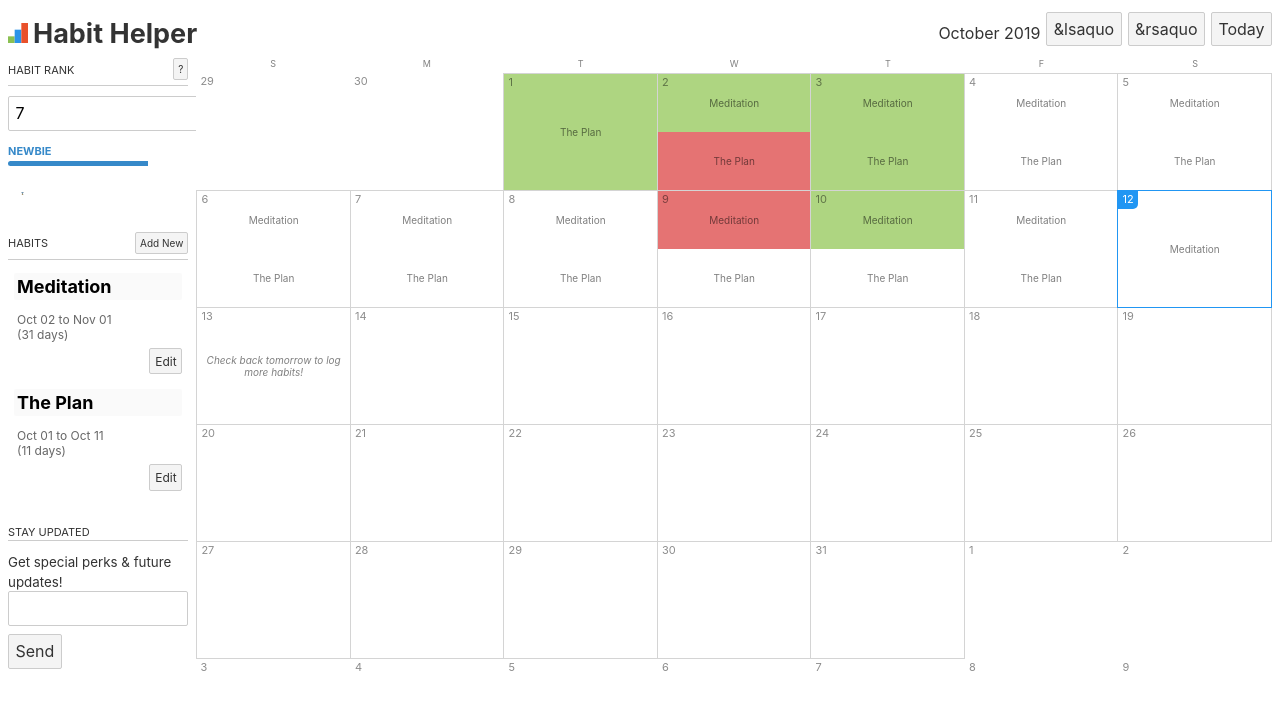
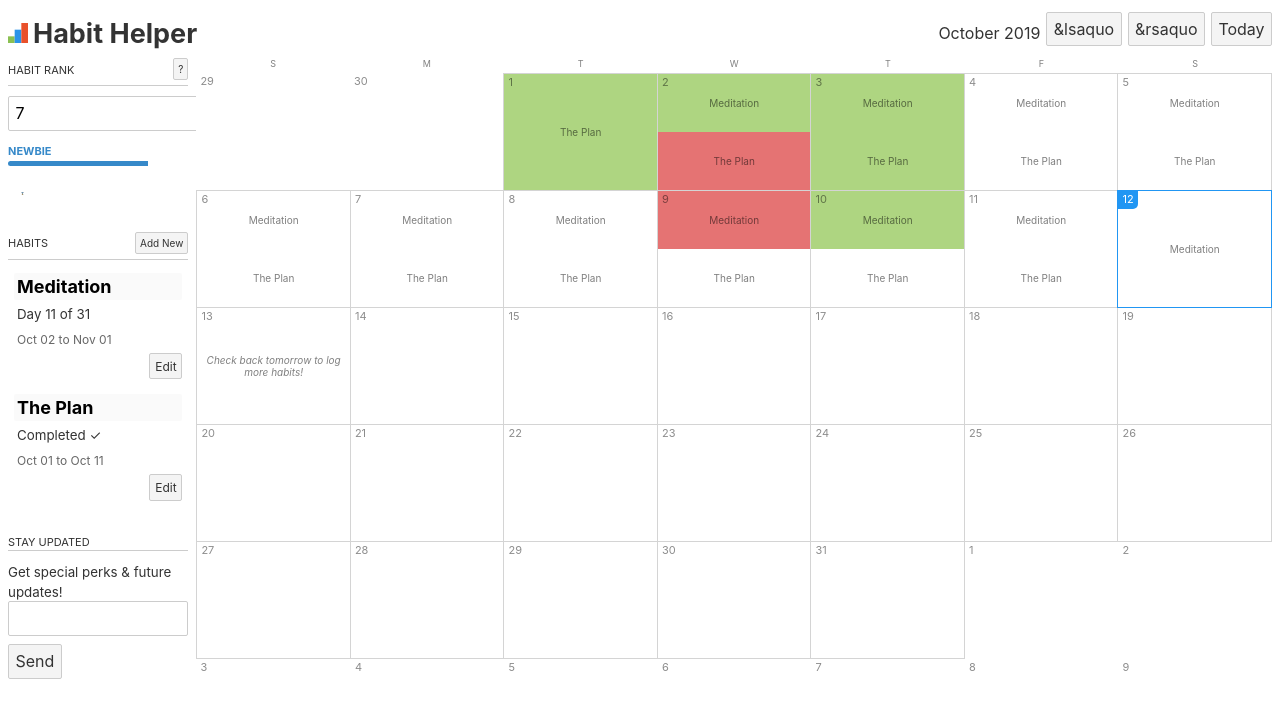
Before and after one commit to pooriajr/hh-svelte, a Svelte app: page / in a window 1280 px wide. Shown: the top 718 px of the page. Built offline with nearby package versions, Linux system fonts and the light colour scheme.

Commit message:
marked completed habits

```diff
--- a/src/App.svelte
+++ b/src/App.svelte
@@ -320,10 +320,13 @@
             <button on:click|preventDefault="{() => {updateDates(habit.id)}}">Update Dates</button>
             {:else}
             <input class="title" disabled value="{habit.title}" placeholder="Title" />
+            <small class="day-counter">
+              {isAfter(today,habit.endDate) ? 'Completed ✓' : `Day ${differenceInCalendarDays(today, habit.startDate) +
+              1} of ${differenceInCalendarDays(habit.endDate, habit.startDate) + 1}`}
+            </small>
             <div contenteditable="false" class="notes" bind:innerHTML="{habit.notes}"></div>
             <div class="date-range">
-              {format(habit.startDate, 'MMM dd')} to {format(habit.endDate, 'MMM dd')}<br />
-              ({differenceInCalendarDays(habit.endDate, habit.startDate) + 1} days)
+              {format(habit.startDate, 'MMM dd')} to {format(habit.endDate, 'MMM dd')}
             </div>
             {/if}
           </div>
@@ -573,6 +576,9 @@
     color: rgba(0, 0, 0, 0.6);
     padding: 3px;
   }
+  .habit .day-counter {
+    padding: 3px;
+  }
 
   .deleteConfirmOverlay {
     border-radius: inherit;
```
Also changed, not shown: 1 other file (tests, documents, lock files or other folders).
